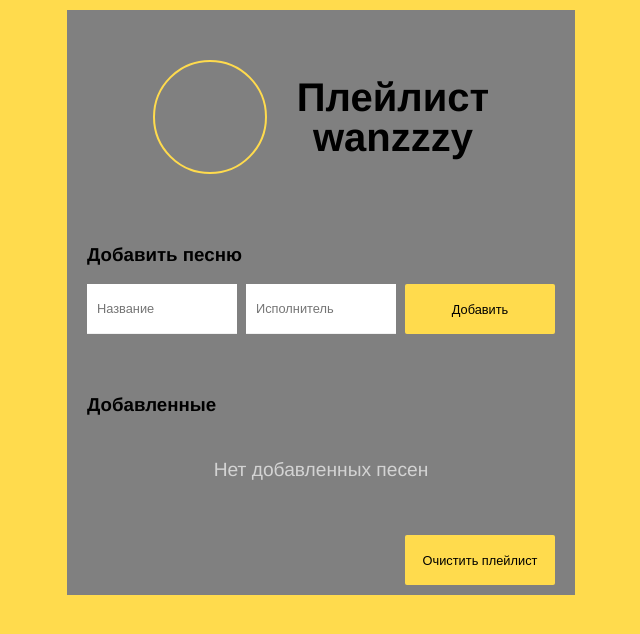
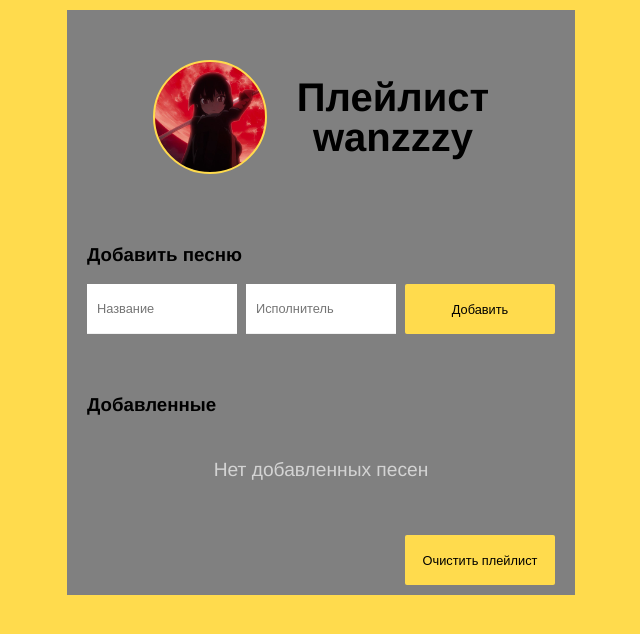
Before and after one commit to WanZzZy/playlist, a plain HTML site: page index.html in a window 1280 px wide. Shown: the whole page, without its empty margins (319-959 px from the left). Drawn offline with Linux system fonts and the light colour scheme.

Commit message:
Update style.css

```diff
--- a/style.css
+++ b/style.css
@@ -48,7 +48,7 @@ button {
   width: 110px;
   min-width: 110px;
   height: 110px;
-  background-image: url('./img/0344d93d8e64b01b65ee9e8b9ff8e51f.jpg');
+  background-image: url('0344d93d8e64b01b65ee9e8b9ff8e51f.jpg');
   background-size: cover;
   background-position: center;
   border-radius: 50%;
```
